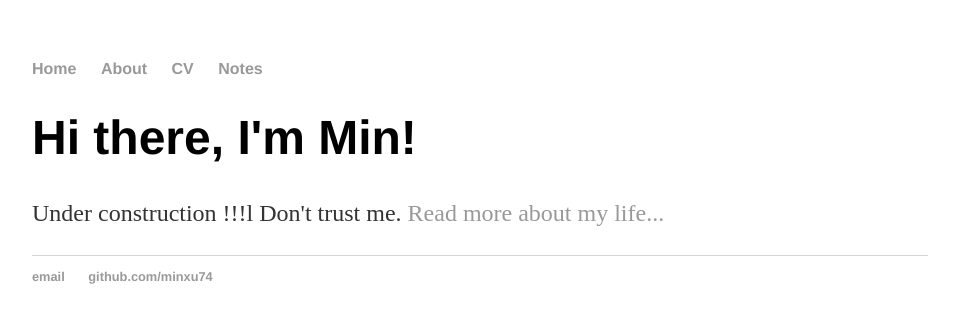
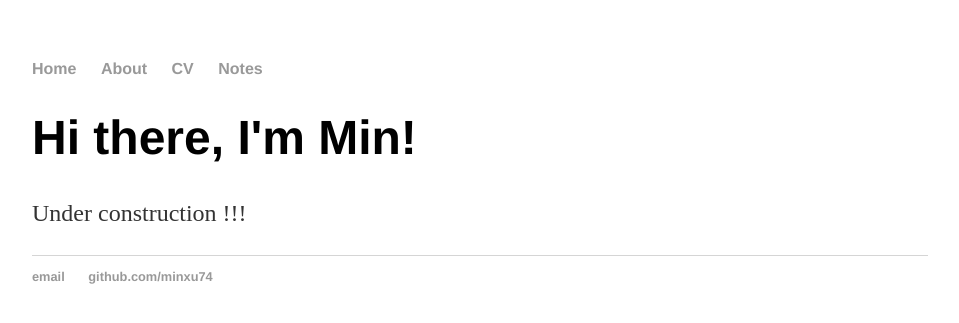
Before and after one commit to minxu74/minxu74.github.io, a Jekyll site: the page built from index.html, in a window 1280 px wide. Shown: the top 323 px of the page, without its empty margins (160-1119 px from the left). Built offline with Jekyll 4.4.1, drawn with Linux system fonts in a browser that asks for light colours.

Commit message:
Update index.html

```diff
--- a/index.html
+++ b/index.html
@@ -4,5 +4,5 @@ title: Min Xu, ORNL
 ---
 <div class="blurb">
 	<h1>Hi there, I'm Min!</h1>
-	<p>Under construction !!!l</em> Don't trust me. <a href="/about">Read more about my life...</a></p>
+	<p>Under construction !!!</p>
 </div><!-- /.blurb -->
```
